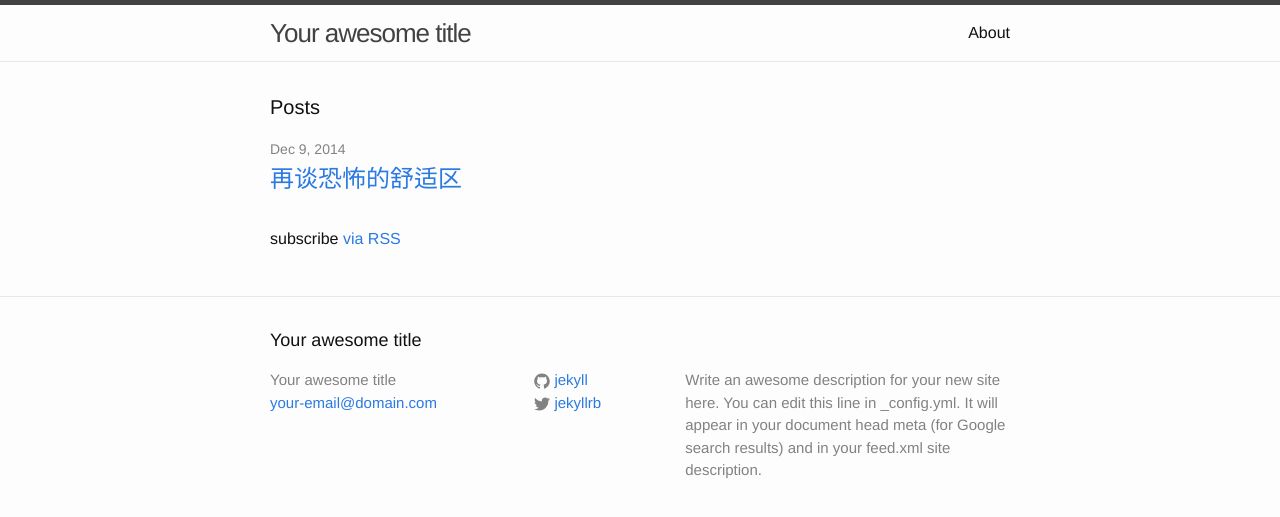
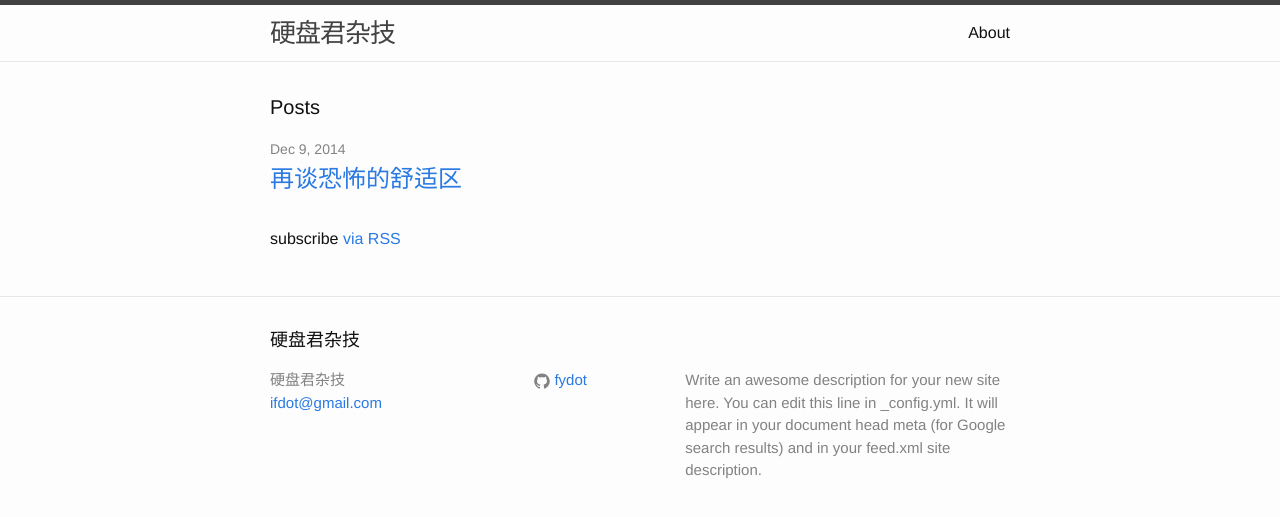
Before and after one commit to Fydot/Fydot.github.io, a Jekyll site: the page built from index.html, in a window 1280 px wide. Shown: the top 517 px of the page. Built offline with Jekyll 4.4.1, drawn with Linux system fonts in a browser that asks for light colours.

Commit message:
change title

```diff
--- a/_config.yml
+++ b/_config.yml
@@ -1,14 +1,13 @@
 # Site settings
-title: Your awesome title
-email: your-email@domain.com
+title: 硬盘君杂技
+email: ifdot@gmail.com
 description: > # this means to ignore newlines until "baseurl:"
   Write an awesome description for your new site here. You can edit this
   line in _config.yml. It will appear in your document head meta (for
   Google search results) and in your feed.xml site description.
-baseurl: "" # the subpath of your site, e.g. /blog/
-url: "http://yourdomain.com" # the base hostname & protocol for your site
-twitter_username: jekyllrb
-github_username:  jekyll
+baseurl: "/blog/" # the subpath of your site, e.g. /blog/
+url: "http://ifidot.com" # the base hostname & protocol for your site
+github_username:  fydot
 
 # Build settings
 markdown: kramdown
```
